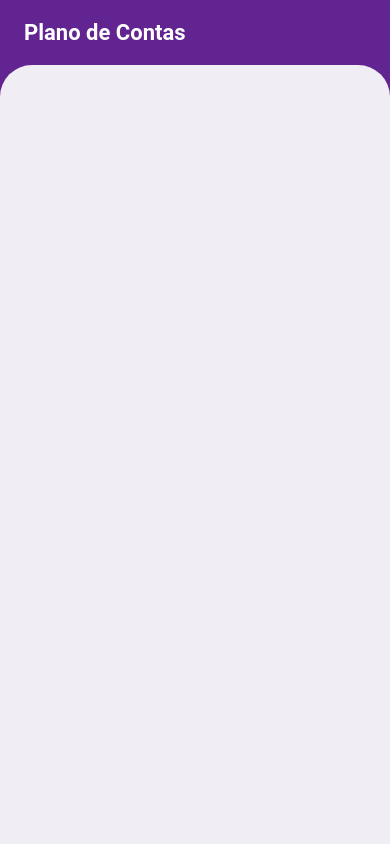
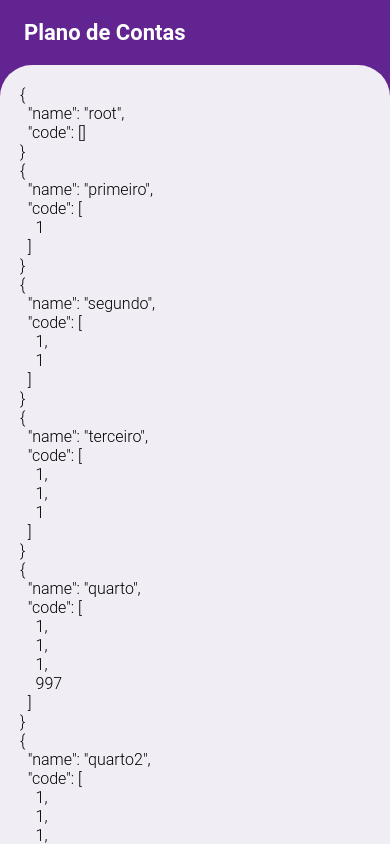
Before and after one commit to yagofrancia/alist, a React Native app: screen /Home in a window 390 px wide. Shown: the top 845 px of the page. Built offline with nearby package versions, Linux system fonts and the light colour scheme; grey boxes are pictures that could not be loaded.

Commit message:
implemented data flattening and listing

```diff
--- a/flatten.js
+++ b/flatten.js
@@ -74,7 +74,7 @@ const babyDummy = {
 function flatten(node, list = [], keys = []) {
   if (!node.children) {
     list.push({...node, code: keys});
-    return;
+    return list;
   }
 
   const childrenKeys = Object.keys(node.children);
--- a/src/components/organisms/accounts/accounts.tsx
+++ b/src/components/organisms/accounts/accounts.tsx
@@ -1,7 +1,67 @@
 import React from 'react';
 import {View} from 'react-native';
 import styles from './styles';
+import AccountService from '../../../services/account-service';
+import Text from '../../atoms/text/text';
+
+const dummyAsObject: NodeAccount = {
+  name: 'root',
+  children: {
+    1: {
+      name: 'primeiro',
+      children: {
+        1: {
+          name: 'segundo',
+          children: {
+            1: {
+              name: 'terceiro',
+              children: {
+                997: {
+                  name: 'quarto',
+                },
+                999: {
+                  name: 'quarto2',
+                },
+              },
+            },
+            2: {
+              name: 'pjsdf',
+              children: {
+                999: {
+                  name: '3434',
+                },
+              },
+            },
+          },
+        },
+        2: {
+          name: 'primeiro2',
+          children: {
+            1: {
+              name: 'onebutlast',
+            },
+            999: {
+              name: 'last',
+            },
+          },
+        },
+      },
+    },
+  },
+};
 
 export default function Accounts() {
-  return <View style={styles.root}>{/* <FlatList /> */}</View>;
+  const [accounts, _] = React.useState(dummyAsObject);
+
+  const flattenedAccounts = AccountService.flatten(accounts);
+
+  return (
+    <View style={styles.root}>
+      {flattenedAccounts.map(account => (
+        <Text key={account.code.join('')}>
+          {JSON.stringify(account, null, 2)}
+        </Text>
+      ))}
+    </View>
+  );
 }
--- /dev/null
+++ b/src/services/account-service/account-service.ts
@@ -0,0 +1,22 @@
+export function flatten(
+  node: NodeAccount,
+  list: Array<Account> = [],
+  keys: Array<number> = [],
+) {
+  if (!node.children) {
+    list.push({...node, code: keys});
+    return list;
+  }
+
+  const childrenKeys = Object.keys(node.children);
+  // eslint-disable-next-line @typescript-eslint/no-unused-vars
+  const {children, ...nodeContent} = node;
+
+  list.push({...nodeContent, code: keys});
+
+  for (let key of childrenKeys) {
+    flatten(node.children[key], list, [...keys, Number(key)]);
+  }
+
+  return list;
+}
--- /dev/null
+++ b/src/services/account-service/index.ts
@@ -0,0 +1,3 @@
+import * as AccountService from './account-service';
+
+export default AccountService;
```
Also changed, not shown: src/types/general.d.ts (added, +9 -0 lines).
